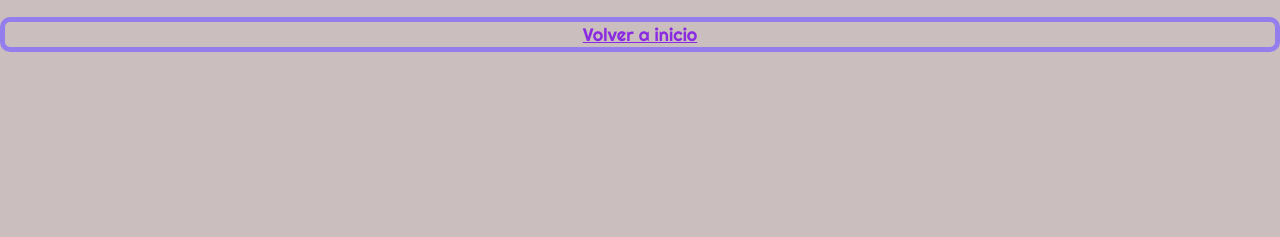
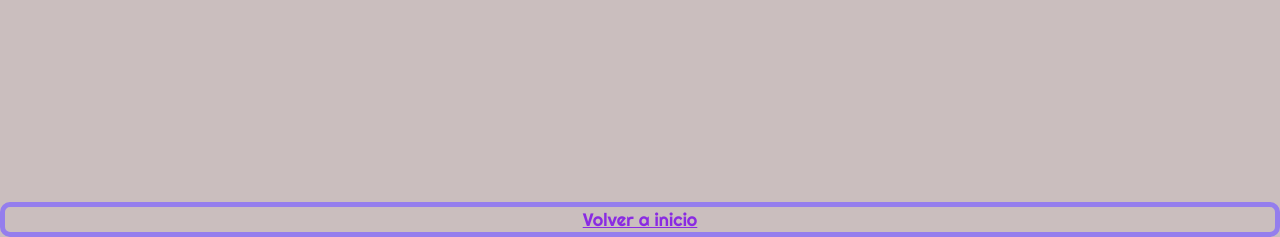
Before and after one commit to danieskka/proyectoweb, a plain HTML site: page porfolio.html in a window 1280 px wide. Shown: the part 697-934 px from the top of the page. Before the commit the page ends 800 px from the top, so only its background shows below. Drawn offline with Linux system fonts and the light colour scheme.

Commit message:
last updates

```diff
--- a/style.CSS
+++ b/style.CSS
@@ -71,6 +71,7 @@ header {
     border-radius: 10px;
     border-width: 5px;
     text-align: center;
+    margin-top: 185px;
 }
 #backgroundindex img {
     width: 100%;
```
